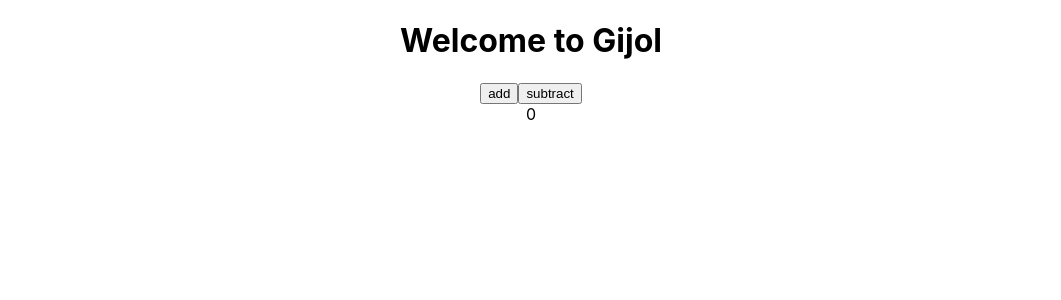
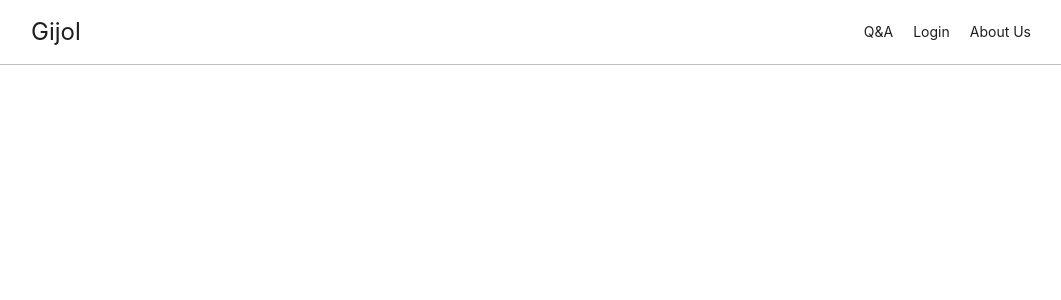
Before and after one commit to Gijol/gijol-frontend, a React (Create React App) app: page / in a window 1280 px wide. Shown: the top 300 px of the page, without its empty margins (109-1170 px from the left). Built offline with nearby package versions, Linux system fonts and the light colour scheme.

Commit message:
feat: header 부분 제작

```diff
--- a/package.json
+++ b/package.json
@@ -7,9 +7,11 @@
     "@testing-library/react": "^12.1.4",
     "@testing-library/user-event": "^13.5.0",
     "@types/jest": "^27.4.1",
+    "@types/styled-components": "^5.1.25",
     "react": "^18.0.0",
     "react-dom": "^18.0.0",
     "react-scripts": "5.0.0",
+    "styled-normalize": "^8.0.7",
     "typescript": "^4.6.3",
     "web-vitals": "^2.1.4"
   },
--- a/src/App.tsx
+++ b/src/App.tsx
@@ -1,12 +1,16 @@
 import React from 'react';
 import './App.css';
-import ExamplePage from 'pages/examplePage';
+import Main from 'pages/main';
+import { ThemeProvider } from 'styled-components';
+import { theme } from 'styles/theme';
 
 function App() {
   return (
-    <div className="App">
-      <ExamplePage />
-    </div>
+    <ThemeProvider theme={theme}>
+      <div className="App">
+        <Main />
+      </div>
+    </ThemeProvider>
   );
 }
 
--- a/src/common/header.tsx
+++ b/src/common/header.tsx
@@ -1,5 +1,67 @@
-import React from 'react';
+import { useState } from 'react';
+import styled from 'styled-components';
+
+// import React from 'react';
 
 const Header = function Header(): JSX.Element {
-  return <div></div>;
+  const HeaderWrapper = styled.div`
+    width: 100%;
+    border-bottom: 0.7px solid rgba(0, 0, 0, 0.25);
+  `;
+
+  const HeaderContainer = styled.div`
+    max-width: ${(props) => props.theme.basicWidth};
+    height: 64px;
+    padding: 0 15px;
+    margin: 0 auto;
+    display: flex;
+    position: relative;
+    align-items: center;
+    flex-direction: row;
+  `;
+
+  const Logo = styled.span`
+    white-space: pre;
+    font-weight: 400;
+    font-style: normal;
+    color: ${(props) => props.theme.color.main};
+    font-size: 24px;
+    letter-spacing: 0px;
+    line-height: 1.2;
+  `;
+
+  const Space = styled.div`
+    flex: 1 1 0;
+  `;
+
+  const RightNav = styled.div`
+    padding-left: 20px;
+    font-size: 14px;
+    letter-spacing: 0px;
+    line-height: 1.2;
+    font-weight: 400;
+    color: ${(props) => props.theme.color.main};
+  `;
+
+  return (
+    <HeaderWrapper>
+      <HeaderContainer>
+        <div>
+          <Logo>Gijol</Logo>
+        </div>
+        <Space />
+        <RightNav>
+          <span>Q&A</span>
+        </RightNav>
+        <RightNav>
+          <span>Login</span>
+        </RightNav>
+        <RightNav>
+          <span>About Us</span>
+        </RightNav>
+      </HeaderContainer>
+    </HeaderWrapper>
+  );
 };
+
+export default Header;
--- a/src/components/example.tsx
+++ b/src/components/example.tsx
@@ -1,33 +1,37 @@
 import { useState } from 'react';
+import styled from 'styled-components';
+
 // import React from 'react';
 
-const Example = function Example(): JSX.Element {
-  // var pressNumber: number;
+const Header = function Header(): JSX.Element {
+  const HeaderContainer = styled.div`
+    max-width: ${(props) => props.theme.basicWidth};
+    height: 64px;
+    padding: 0 15px;
+    margin: 0 auto;
+    display: flex;
+    position: relative;
+    align-items: center;
+    flex-direction: row;
+  `;
 
-  const [pressNumber, pressNumberState] = useState(0);
-
-  const add = () => {
-    const tempNum = pressNumber + 1;
-    pressNumberState(tempNum);
-  };
-  const subtract = () => {
-    const tempNum = pressNumber - 1;
-    pressNumberState(tempNum);
-  };
+  const Logo = styled.span`
+    white-space: pre;
+    font-weight: 400;
+    font-style: normal;
+    color: ${(props) => props.theme.color.main};
+    font-size: 48px;
+    letter-spacing: 0px;
+    line-height: 1.2;
+  `;
 
   return (
-    <>
-      <h1>Welcome to Gijol</h1>
-      <button type="button" onClick={add}>
-        add
-      </button>
-      <button type="button" onClick={subtract}>
-        subtract
-      </button>
-      <br />
-      <span>{pressNumber}</span>
-    </>
+    <HeaderContainer>
+      <div>
+        <Logo>Gijol</Logo>
+      </div>
+    </HeaderContainer>
   );
 };
 
-export default Example;
+export default Header;
--- a/src/pages/examplePage.tsx
+++ /dev/null
@@ -1,7 +0,0 @@
-import Example from 'components/example';
-
-const ExamplePage = function ExamplePage(): JSX.Element {
-  return <Example />;
-};
-
-export default ExamplePage;
--- /dev/null
+++ b/src/pages/main.tsx
@@ -0,0 +1,7 @@
+import Header from 'common/header';
+
+const Main = function Main(): JSX.Element {
+  return <Header />;
+};
+
+export default Main;
--- /dev/null
+++ b/src/styles/theme.ts
@@ -0,0 +1,12 @@
+import { DefaultTheme } from 'styled-components';
+
+const theme: DefaultTheme = {
+  basicWidth: '1000px',
+
+  color: {
+    main: '#1E1F1E',
+    sub: '#1DAA47',
+  },
+};
+
+export { theme };
```
Also changed, not shown: src/styles/global-styles.ts (added, +15 -0 lines), src/styles/styled.d.ts (added, +12 -0 lines), 1 other file (tests, documents, lock files or other folders).
